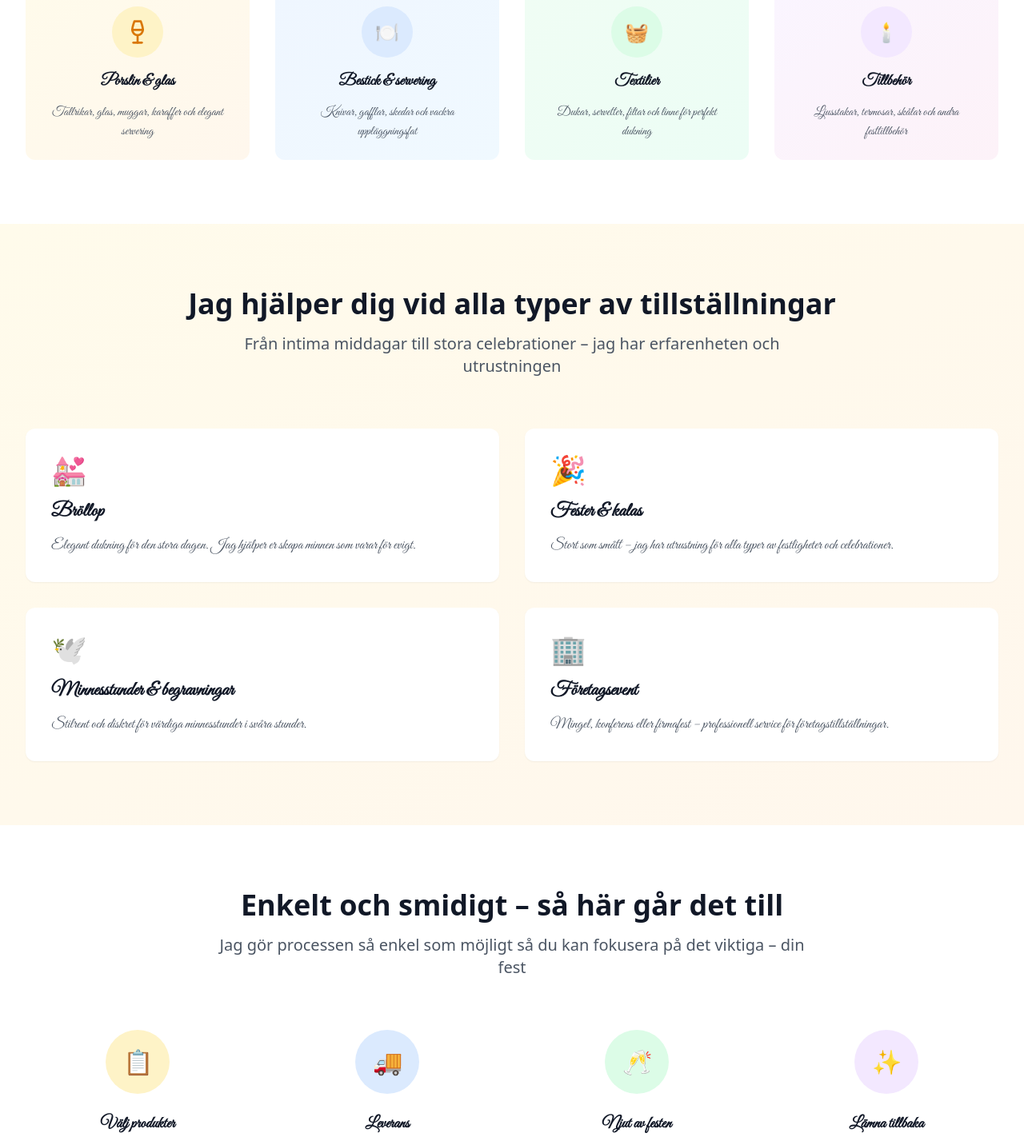
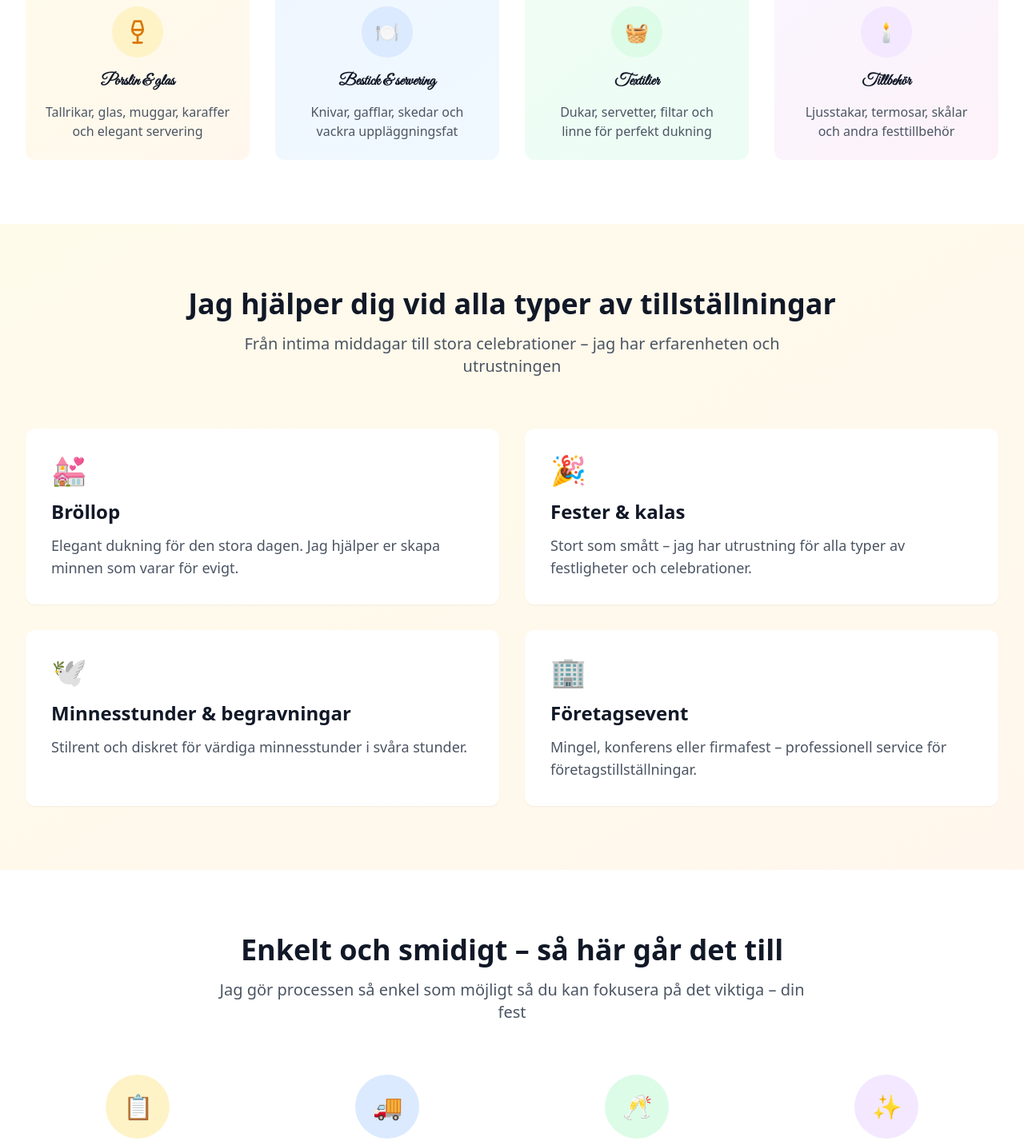
Before and after one commit to sgxman/Nikasguldkant, a React (Vite) app: page / in a window 1280 px wide. Shown: the part 760-2192 px from the top of the page at 80% size. Built offline with nearby package versions, Linux system fonts and the light colour scheme; a web font is replaced by a local one.

Commit message:
Use Fleur only for logo, main title and subtitle

```diff
--- a/src/App.tsx
+++ b/src/App.tsx
@@ -104,7 +104,7 @@ function App() {
             </button>
             <button
               onClick={() => scrollToSection('kontakt')}
-              className="border-2 border-white text-white px-8 py-4 rounded-lg font-semibold text-lg hover:bg-white hover:text-gray-900 transition-all duration-200 flex items-center justify-center shadow-xl backdrop-blur-sm font-elegant"
+              className="border-2 border-white text-white px-8 py-4 rounded-lg font-semibold text-lg hover:bg-white hover:text-gray-900 transition-all duration-200 flex items-center justify-center shadow-xl backdrop-blur-sm"
             >
               Kontakta mig
             </button>
@@ -130,7 +130,7 @@ function App() {
                 <Wine className="h-8 w-8 text-amber-600" />
               </div>
               <h3 className="text-xl font-semibold text-gray-900 mb-3 font-elegant">Porslin & glas</h3>
-              <p className="text-gray-600 font-elegant">Tallrikar, glas, muggar, karaffer och elegant servering</p>
+              <p className="text-gray-600">Tallrikar, glas, muggar, karaffer och elegant servering</p>
             </div>
 
             <div className="bg-gradient-to-br from-blue-50 to-sky-50 rounded-xl p-6 text-center hover:shadow-lg transition-shadow duration-300">
@@ -138,7 +138,7 @@ function App() {
                 <span className="text-2xl">🍽️</span>
               </div>
               <h3 className="text-xl font-semibold text-gray-900 mb-3 font-elegant">Bestick & servering</h3>
-              <p className="text-gray-600 font-elegant">Knivar, gafflar, skedar och vackra uppläggningsfat</p>
+              <p className="text-gray-600">Knivar, gafflar, skedar och vackra uppläggningsfat</p>
             </div>
 
             <div className="bg-gradient-to-br from-green-50 to-emerald-50 rounded-xl p-6 text-center hover:shadow-lg transition-shadow duration-300">
@@ -146,7 +146,7 @@ function App() {
                 <span className="text-2xl">🧺</span>
               </div>
               <h3 className="text-xl font-semibold text-gray-900 mb-3 font-elegant">Textilier</h3>
-              <p className="text-gray-600 font-elegant">Dukar, servetter, filtar och linne för perfekt dukning</p>
+              <p className="text-gray-600">Dukar, servetter, filtar och linne för perfekt dukning</p>
             </div>
 
             <div className="bg-gradient-to-br from-purple-50 to-pink-50 rounded-xl p-6 text-center hover:shadow-lg transition-shadow duration-300">
@@ -154,7 +154,7 @@ function App() {
                 <span className="text-2xl">🕯️</span>
               </div>
               <h3 className="text-xl font-semibold text-gray-900 mb-3 font-elegant">Tillbehör</h3>
-              <p className="text-gray-600 font-elegant">Ljusstakar, termosar, skålar och andra festtillbehör</p>
+              <p className="text-gray-600">Ljusstakar, termosar, skålar och andra festtillbehör</p>
             </div>
           </div>
         </div>
@@ -175,26 +175,26 @@ function App() {
           <div className="grid md:grid-cols-2 gap-8">
             <div className="bg-white rounded-xl p-8 shadow-sm hover:shadow-md transition-shadow duration-300">
               <span className="text-4xl mb-4 block">💒</span>
-              <h3 className="text-2xl font-semibold text-gray-900 mb-3 font-elegant">Bröllop</h3>
-              <p className="text-gray-600 text-lg font-elegant">Elegant dukning för den stora dagen. Jag hjälper er skapa minnen som varar för evigt.</p>
+              <h3 className="text-2xl font-semibold text-gray-900 mb-3">Bröllop</h3>
+              <p className="text-gray-600 text-lg">Elegant dukning för den stora dagen. Jag hjälper er skapa minnen som varar för evigt.</p>
             </div>
 
             <div className="bg-white rounded-xl p-8 shadow-sm hover:shadow-md transition-shadow duration-300">
               <span className="text-4xl mb-4 block">🎉</span>
-              <h3 className="text-2xl font-semibold text-gray-900 mb-3 font-elegant">Fester & kalas</h3>
-              <p className="text-gray-600 text-lg font-elegant">Stort som smått – jag har utrustning för alla typer av festligheter och celebrationer.</p>
+              <h3 className="text-2xl font-semibold text-gray-900 mb-3">Fester & kalas</h3>
+              <p className="text-gray-600 text-lg">Stort som smått – jag har utrustning för alla typer av festligheter och celebrationer.</p>
             </div>
 
             <div className="bg-white rounded-xl p-8 shadow-sm hover:shadow-md transition-shadow duration-300">
               <span className="text-4xl mb-4 block">🕊️</span>
-              <h3 className="text-2xl font-semibold text-gray-900 mb-3 font-elegant">Minnesstunder & begravningar</h3>
-              <p className="text-gray-600 text-lg font-elegant">Stilrent och diskret för värdiga minnesstunder i svåra stunder.</p>
+              <h3 className="text-2xl font-semibold text-gray-900 mb-3">Minnesstunder & begravningar</h3>
+              <p className="text-gray-600 text-lg">Stilrent och diskret för värdiga minnesstunder i svåra stunder.</p>
             </div>
 
             <div className="bg-white rounded-xl p-8 shadow-sm hover:shadow-md transition-shadow duration-300">
               <span className="text-4xl mb-4 block">🏢</span>
-              <h3 className="text-2xl font-semibold text-gray-900 mb-3 font-elegant">Företagsevent</h3>
-              <p className="text-gray-600 text-lg font-elegant">Mingel, konferens eller firmafest – professionell service för företagstillställningar.</p>
+              <h3 className="text-2xl font-semibold text-gray-900 mb-3">Företagsevent</h3>
+              <p className="text-gray-600 text-lg">Mingel, konferens eller firmafest – professionell service för företagstillställningar.</p>
             </div>
           </div>
         </div>
@@ -218,7 +218,7 @@ function App() {
                 <span className="text-3xl">📋</span>
               </div>
               <h3 className="text-xl font-semibold text-gray-900 mb-3 font-elegant">Välj produkter</h3>
-              <p className="text-gray-600 font-elegant">Kontakta mig så hjälper jag dig välja rätt produkter för ditt evenemang</p>
+              <p className="text-gray-600">Kontakta mig så hjälper jag dig välja rätt produkter för ditt evenemang</p>
             </div>
 
             <div className="text-center">
@@ -226,7 +226,7 @@ function App() {
                 <span className="text-3xl">🚚</span>
               </div>
               <h3 className="text-xl font-semibold text-gray-900 mb-3 font-elegant">Leverans</h3>
-              <p className="text-gray-600 font-elegant">Jag levererar eller du hämtar själv – jag anpassar mig efter dina behov</p>
+              <p className="text-gray-600">Jag levererar eller du hämtar själv – jag anpassar mig efter dina behov</p>
             </div>
 
             <div className="text-center">
@@ -234,7 +234,7 @@ function App() {
                 <span className="text-3xl">🥂</span>
               </div>
               <h3 className="text-xl font-semibold text-gray-900 mb-3 font-elegant">Njut av festen</h3>
-              <p className="text-gray-600 font-elegant">Använd utrustningen och fokusera på att ha en fantastisk fest</p>
+              <p className="text-gray-600">Använd utrustningen och fokusera på att ha en fantastisk fest</p>
             </div>
 
             <div className="text-center">
@@ -242,7 +242,7 @@ function App() {
                 <span className="text-3xl">✨</span>
               </div>
              <h3 className="text-xl font-semibold text-gray-900 mb-3 font-elegant">Lämna tillbaka</h3>
-              <p className="text-gray-600 font-elegant">Lämna tillbaka odiskat – jag sköter disken så du slipper</p>
+              <p className="text-gray-600">Lämna tillbaka odiskat – jag sköter disken så du slipper</p>
             </div>
           </div>
         </div>
```
